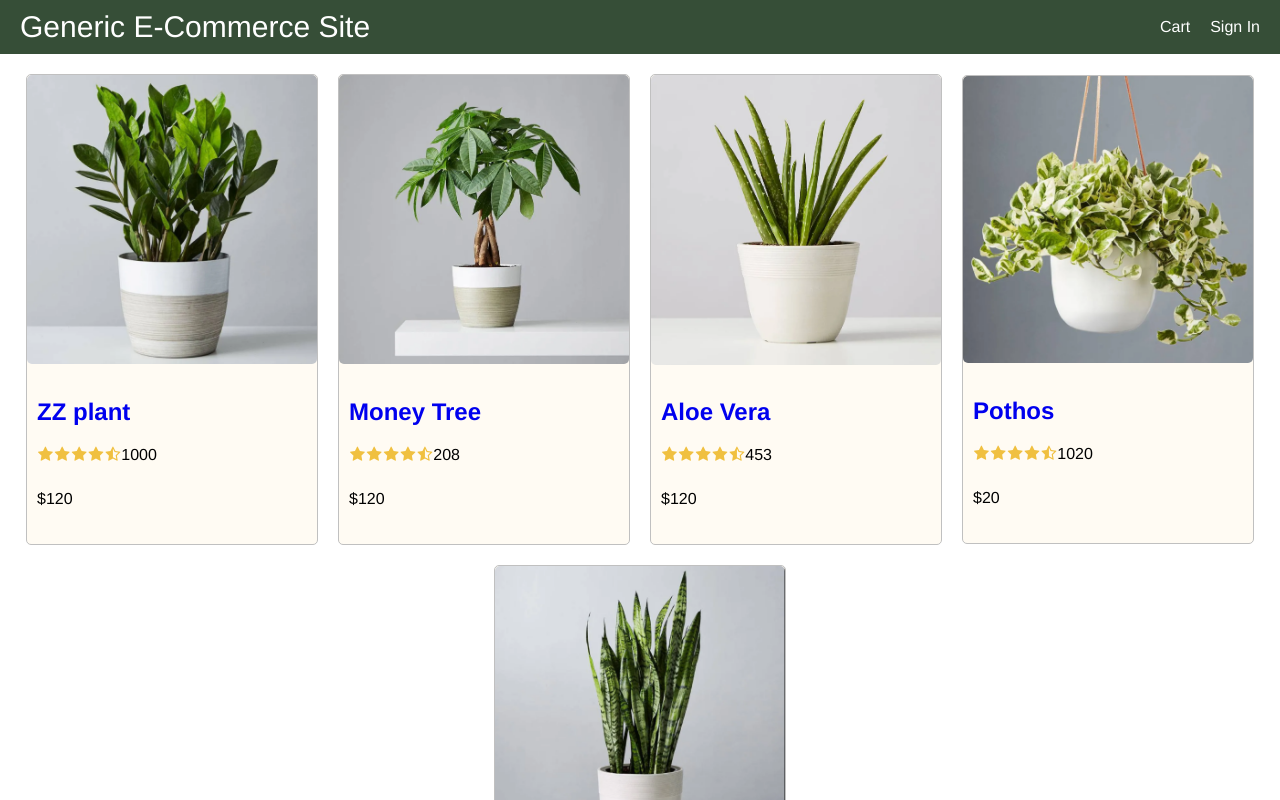
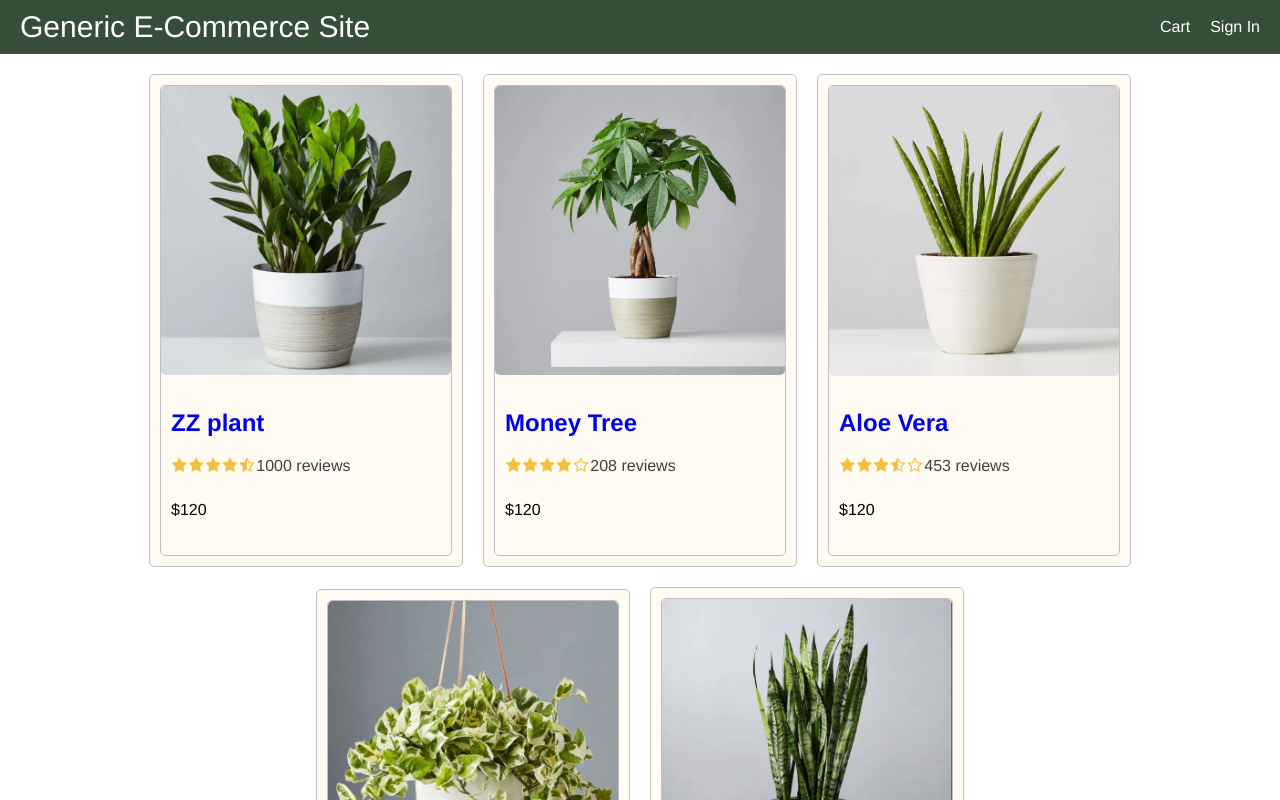
Before and after one commit to tammycwong/ecommerce, a React (Create React App) app in the folder ecommerce-frontend/: page / in a window 1280 px wide. Shown: the top 800 px of the page. Built offline with nearby package versions, Linux system fonts and the light colour scheme.

Commit message:
product and rating components

```diff
--- a/ecommerce-frontend/src/App.js
+++ b/ecommerce-frontend/src/App.js
@@ -1,5 +1,6 @@
 import React from "react";
-import data from './data';
+import data from "./data";
+import Product from "./components/Product";
 
 function App() {
   return (
@@ -19,30 +20,12 @@ function App() {
       <main>
         <div>
           <div className="row center">
-            { data.products.map(product => (
-            <div key={product.id} className="card">
-              <a href={`/product/${product.id}`}>
-                <img className="medium" src={product.image} alt={product.name}/>
-              </a>
-            <div className="card-body">
-              <a href="product.html">
-                <h2>{product.name}</h2>
-              </a>
-              <div className="rating">
-                <span><i className="fa fa-star"></i></span>
-                <span><i className="fa fa-star"></i></span>
-                <span><i className="fa fa-star"></i></span>
-                <span><i className="fa fa-star"></i></span>
-                <span><i className="fa fa-star-half-o"></i></span>
-                {product.numReviews}
+            {data.products.map((product) => (
+              <div key={product.id} className="card">
+                <Product key={product.id} product={product} />
               </div>
-              <div className="price">
-                <p>${product.price}</p>
-              </div>
-            </div>
-           </div>
             ))}
-        </div>
+          </div>
         </div>
       </main>
       <footer class="row center">Project in Progress</footer>
--- /dev/null
+++ b/ecommerce-frontend/src/components/Product.js
@@ -0,0 +1,24 @@
+import React from "react";
+import Rating from "./Rating";
+
+export default function Product(props) {
+  const { product } = props;
+
+  return (
+    <div key={product.id} className="card">
+      <a href={`/product/${product.id}`}>
+        <img className="medium" src={product.image} alt={product.name} />
+      </a>
+      <div className="card-body">
+        <a href={`/product/${product.id}`}>
+          <h2>{product.name}</h2>
+        </a>
+        <Rating rating={product.rating} numReviews={product.numReviews} />
+
+        <div className="price">
+          <p>${product.price}</p>
+        </div>
+      </div>
+    </div>
+  );
+}
--- /dev/null
+++ b/ecommerce-frontend/src/components/Rating.js
@@ -0,0 +1,67 @@
+import React from 'react'
+
+export default function Rating(props) {
+    const {rating, numReviews} = props;
+    return (
+        <div className="rating">
+          <span>
+            <i
+            className={
+                rating >= 1
+                ? "fa fa-star"
+                : rating >=0.5
+                ?'fa fa-star-half-o'
+                :'fa fa-star-o'
+            }
+            ></i>
+          </span>
+          <span>
+          <i
+            className={
+                rating >= 2
+                ? "fa fa-star"
+                : rating >= 1.5
+                ?'fa fa-star-half-o'
+                :'fa fa-star-o'
+            }
+            ></i>
+          </span>
+          <span>
+          <i
+            className={
+                rating >= 3
+                ? "fa fa-star"
+                : rating >= 2.5
+                ?'fa fa-star-half-o'
+                :'fa fa-star-o'
+            }
+            ></i>
+          </span>
+          <span>
+          <i
+            className={
+                rating >= 4
+                ? "fa fa-star"
+                : rating >= 3.5
+                ?'fa fa-star-half-o'
+                :'fa fa-star-o'
+            }
+            ></i>
+          </span>
+          <span>
+          <i
+            className={
+                rating >= 5
+                ? "fa fa-star"
+                : rating >= 4.5
+                ?'fa fa-star-half-o'
+                :'fa fa-star-o'
+            }
+            ></i>
+          </span>
+          <span>
+          {numReviews + ' reviews'}
+          </span>
+        </div>
+    )
+}
--- a/ecommerce-frontend/src/data.js
+++ b/ecommerce-frontend/src/data.js
@@ -6,7 +6,7 @@ const data = {
             category: 'Home plants',
             image: '/images/zz.png',
             price: 120,
-            rating: 5,
+            rating: 4.5,
             numReviews: 1000,
             description: 'indoor plant'
         },
@@ -16,7 +16,7 @@ const data = {
             category: 'Home plants',
             image: '/images/moneytree.png',
             price: 120,
-            rating: 5,
+            rating: 4,
             numReviews: 208,
             description: 'indoor plant'
         },
@@ -26,7 +26,7 @@ const data = {
             category: 'Home plants',
             image: '/images/aloe.png',
             price: 120,
-            rating: 5,
+            rating: 3.5,
             numReviews: 453,
             description: 'indoor plant'
         },
@@ -36,7 +36,7 @@ const data = {
             category: 'Plants',
             image: '/images/pothos.png',
             price: 20,
-            rating: 5,
+            rating: 4.5,
             numReviews: 1020,
             description: 'indoor plant'
         },
--- a/ecommerce-frontend/src/index.css
+++ b/ecommerce-frontend/src/index.css
@@ -100,3 +100,6 @@ p {
   color: #f0c040;
   margin: 0.1rem;
 }
+.rating span:last-child {
+  color: #404040;
+}
```
